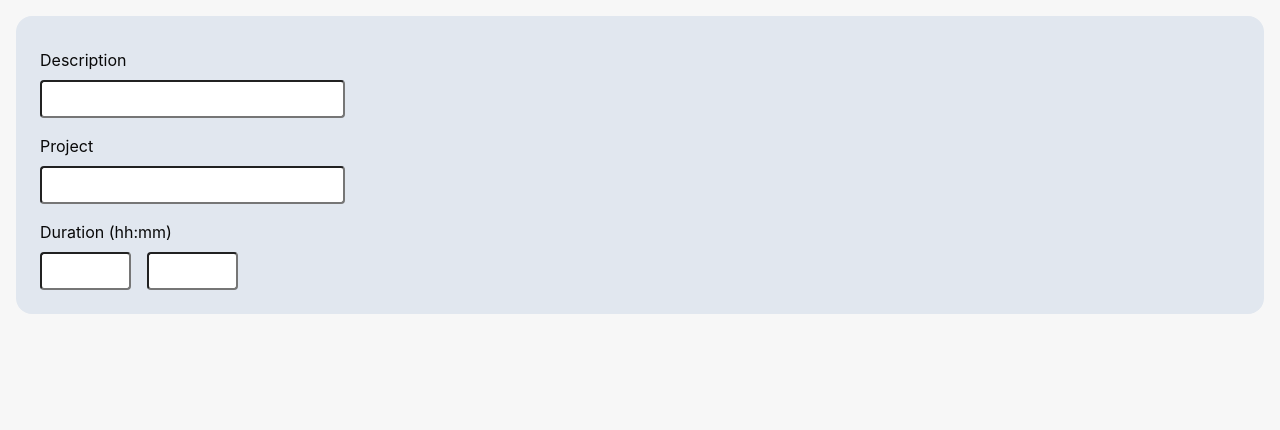
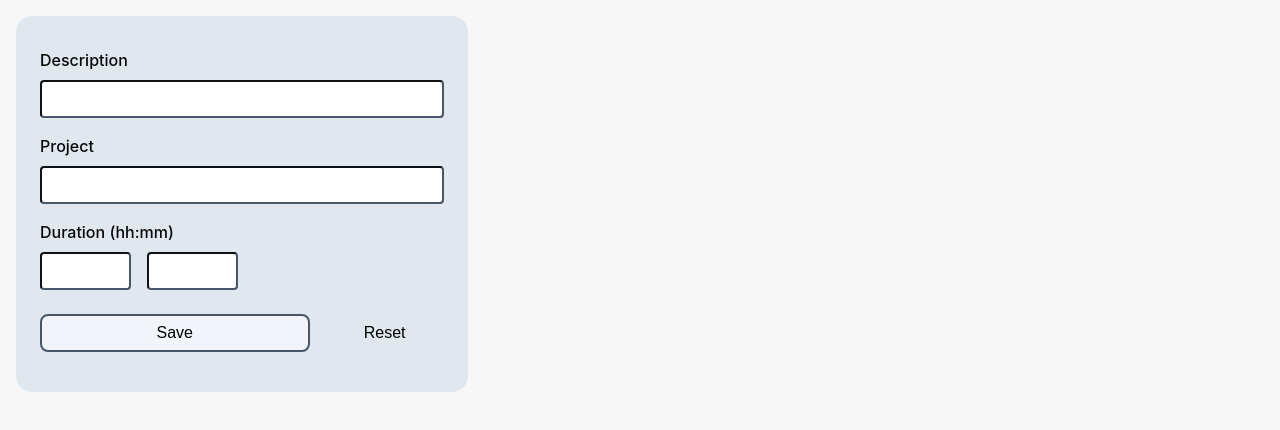
Before and after one commit to benvds/pragmatic_time_tracker, a React (Vite) app: page / in a window 1280 px wide. Shown: the top 430 px of the page. Built offline with nearby package versions, Linux system fonts and the light colour scheme.

Commit message:
started with button styling

```diff
--- a/src/App.module.css
+++ b/src/App.module.css
@@ -2,28 +2,30 @@
     padding: var(--spacing-md);
 }
 
-label {
-    padding: calc(var(--font-size-md) / 2) 0;
-}
-
-input[type="text"],
-input[type="number"] {
-    max-width: 32ch;
-    border-radius: var(--spacing-xs);
-    padding: calc(var(--font-size-md) / 2);
-    font-size: var(--font-size-md);
-}
-
-.inputGroup {
+.inputGroup,
+.formActions {
     display: flex;
     gap: var(--spacing-md);
 }
+.formActions {
+    padding: var(--spacing-md) 0;
+}
 
+.buttonSolid {
+    flex-grow: 3;
+}
+
+.buttonGhost {
+    flex-grow: 1;
+    border: none;
+    background: none;
+}
 .doubleDigits {
     width: 8ch;
 }
 
 .form {
+    max-width: 40ch;
     border-radius: var(--spacing-md);
     background-color: var(--slate-200);
     padding: var(--spacing-lg);
--- a/src/App.tsx
+++ b/src/App.tsx
@@ -1,11 +1,18 @@
+import { FormEventHandler } from "react";
+
 import styles from "./App.module.css";
 
 export const App = () => {
     console.debug("rendering app");
+    const handleSubmit: FormEventHandler<HTMLFormElement> = (evt) => {
+        console.debug("form submit event:", evt);
+        evt.preventDefault();
+    };
+
     return (
         <div className={styles.container}>
             {/* <Button solid onClick={console.debug}></Button> */}
-            <form className={styles.form}>
+            <form className={styles.form} onSubmit={handleSubmit}>
                 <div className={styles.formField}>
                     <label htmlFor="desc">Description</label>
                     <input type="text" name="desc" tabIndex={0} />
@@ -31,6 +38,17 @@ export const App = () => {
                         />
                     </div>
                 </div>
+                <div className={styles.formActions}>
+                    <button type="submit" className={styles.buttonSolid}>
+                        Save
+                    </button>
+                    <button
+                        className={styles.buttonGhost}
+                        onClick={console.debug}
+                    >
+                        Reset
+                    </button>
+                </div>
             </form>
         </div>
     );
--- a/src/index.css
+++ b/src/index.css
@@ -5,6 +5,9 @@
     --link-hover: hsl(237, 86%, 64%);
 
     --font-size-md: 16px;
+
+    --border-w-md: 2px;
+    --border-w-lg: 4px;
 
     --spacing-xs: 4px;
     --spacing-sm: 8px;
@@ -56,22 +59,52 @@ body {
 }
 
 button {
-    border-radius: 8px;
-    border: 1px solid transparent;
-    padding: 0.6em 1.2em;
-    font-size: 1em;
-    font-weight: 500;
-    font-family: inherit;
-    background-color: #1a1a1a;
+    background-color: var(--slate-100);
+    border-style: solid;
+    border-width: var(--border-w-md);
+    /* border-bottom-width: var(--border-w-lg); */
+    border-color: var(--slate-600);
+    border-radius: var(--spacing-sm);
     cursor: pointer;
-    transition: border-color 0.25s;
+    font-size: 1rem;
+    transform: translate3d(0, 0, 0);
 }
-button:hover {
-    border-color: #646cff;
-}
+/* button:before {
+    background-color: var(--slate-100);
+    border-radius: var(--spacing-sm);
+    bottom: 0;
+    box-shadow: 0 var(--__internal__lip-width) 0
+        var(--web-ui_button-border-color, rgb(var(--color-whale)));
+    content: "";
+    left: 0;
+    position: absolute;
+    right: 0;
+    top: 0;
+    z-index: -1;
+} */
+button:hover,
 button:focus,
 button:focus-visible {
-    outline: 4px auto -webkit-focus-ring-color;
+    background-color: var(--slate-200);
+    border-color: var(--slate-900);
+}
+button:active {
+    /* border-bottom-width: var(--border-w-md); */
+    transform: translate3d(0px, 4px, 0px);
+}
+
+button,
+label {
+    font-weight: 500;
+    padding: calc(var(--font-size-md) / 2) 0;
+}
+
+input[type="text"],
+input[type="number"] {
+    border-color: var(--slate-600);
+    border-radius: var(--spacing-xs);
+    padding: calc(var(--font-size-md) / 2);
+    font-size: var(--font-size-md);
 }
 
 @media (prefers-color-scheme: dark) {
```
